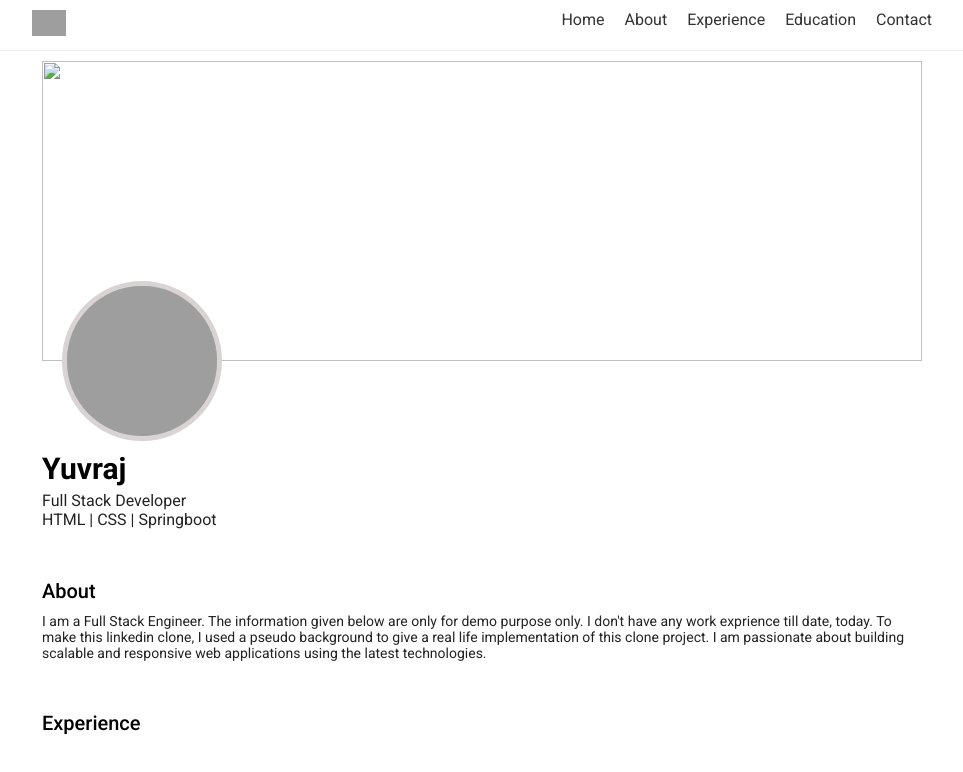
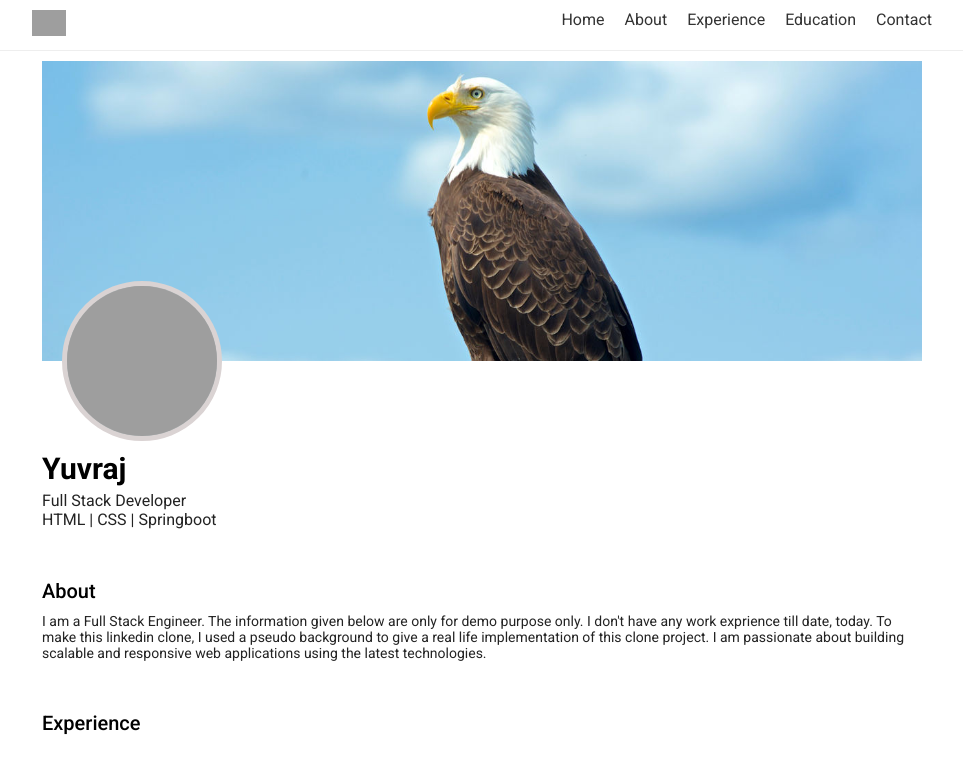
Before and after one commit to Yuvraj518/Linkedin, a plain HTML site: page index.html in a window 1280 px wide. Shown: the top 772 px of the page, without its empty margins (158-1121 px from the left). Drawn offline with Linux system fonts and the light colour scheme; grey boxes are pictures that could not be loaded.

Commit message:
Update index.html

```diff
--- a/index.html
+++ b/index.html
@@ -26,7 +26,7 @@
     <main>
         <div class="hero">
             <div class="hero-banner">
-                <img src="/Images/pic2.jpg" alt="">
+                <img src="./pic2.jpg" alt="">
             </div>
             <div class="hero-avatar">
                 <img src="https://artfiles.alphacoders.com/146/146346.png" alt="">
```
